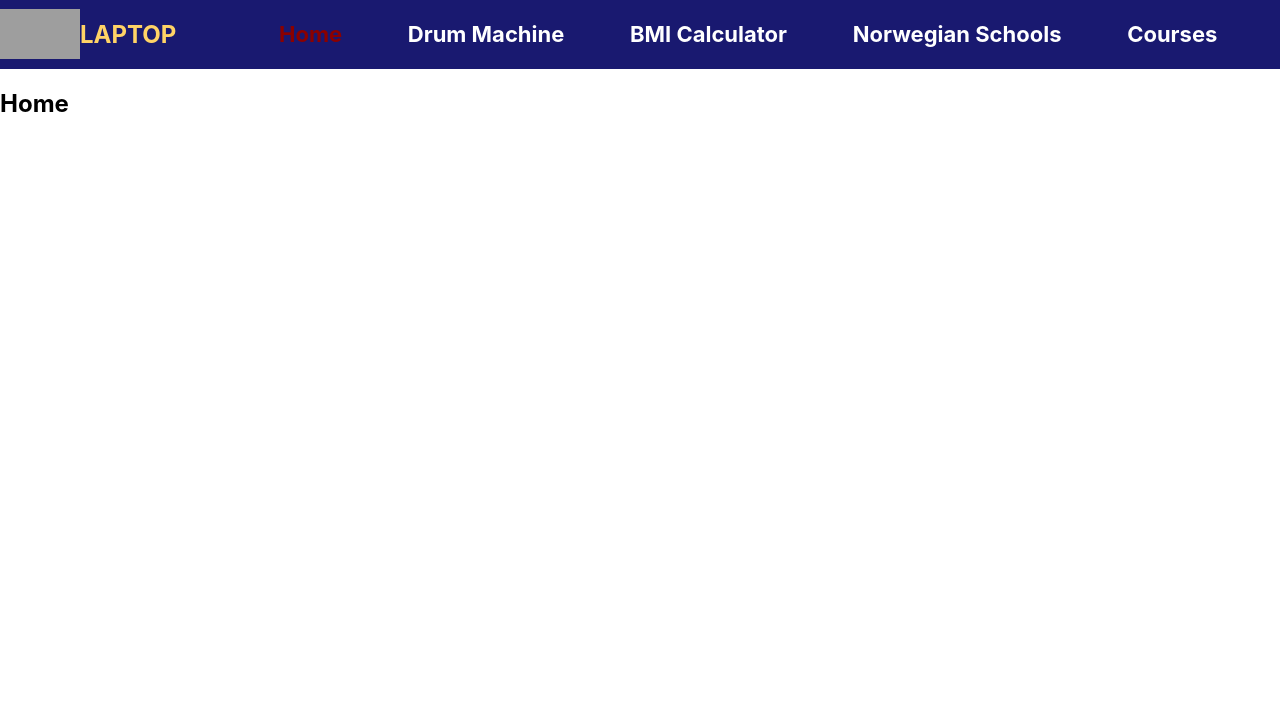
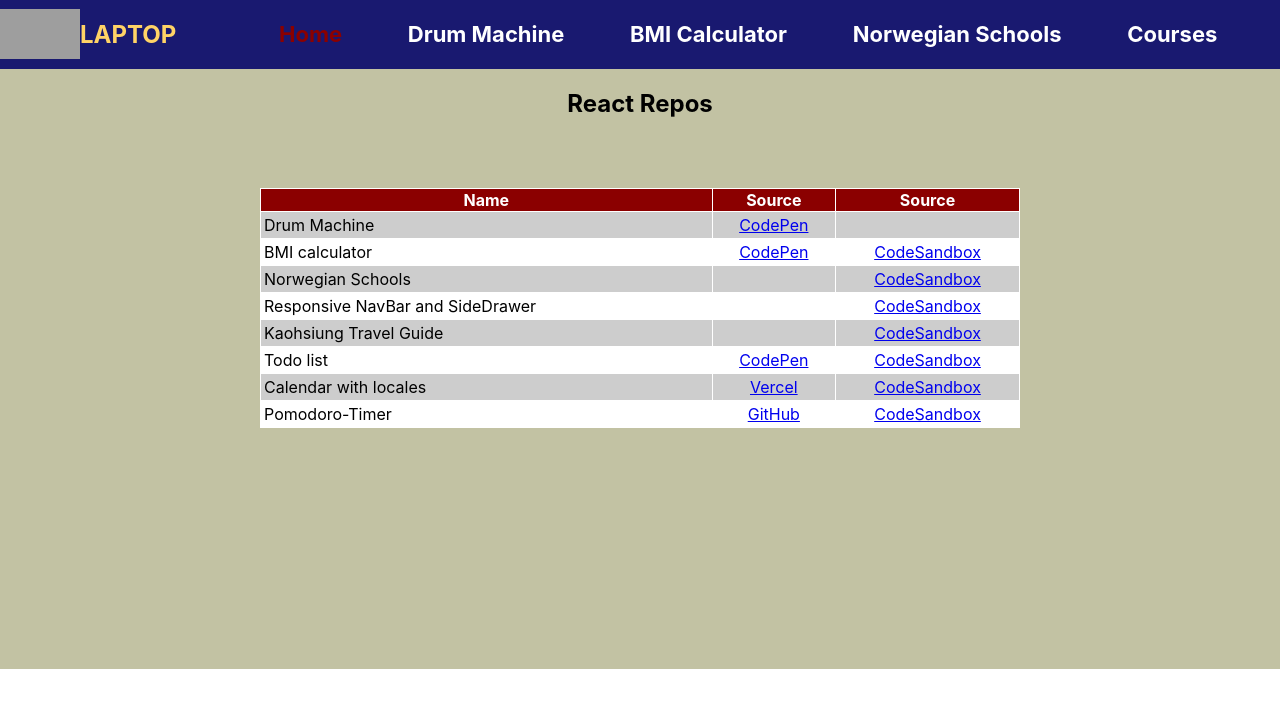
Before and after one commit to wolfzxcv/react-repos, a React (Create React App) app: page / in a window 1280 px wide. Shown: the top 708 px of the page. Built offline with nearby package versions, Linux system fonts and the light colour scheme; grey boxes are pictures that could not be loaded.

Commit message:
refactor(many): refactor structure and styling

```diff
--- a/src/App.tsx
+++ b/src/App.tsx
@@ -3,13 +3,13 @@ import { ThemeProvider } from 'styled-components';
 import Layout, {
   Course,
   Courses,
-  CoursesIndex,
-  Home,
-  NoMatch
+  CoursesIndex
 } from './components/Base/Layout';
 import theme from './styles/theme';
 import BmiCalculator from './views/BmiCalculator';
 import DrumMachine from './views/DrumMachine';
+import Home from './views/Home';
+import NoMatch from './views/NoMatch';
 import NorwegianSchools from './views/NorwegianSchools';
 
 const App = () => {
--- a/src/components/Base/Layout.tsx
+++ b/src/components/Base/Layout.tsx
@@ -14,15 +14,10 @@ const StyledLayout = styled.div`
   width: 100%;
 `;
 
-export const Home = () => (
-  <div>
-    <h2>Home</h2>
-  </div>
-);
-
 export const Courses = () => (
   <div>
     <h2>Courses</h2>
+    <span>Example from React Router</span>
     <Outlet />
   </div>
 );
@@ -67,13 +62,4 @@ function capitalizeString(s: string): string {
   return s.charAt(0).toUpperCase() + s.slice(1);
 }
 
-export const NoMatch = () => (
-  <div>
-    <h2>It looks like you&apos;re lost...</h2>
-    <p>
-      <Link to="/">Go to the home page</Link>
-    </p>
-  </div>
-);
-
 export default Layout;
--- a/src/views/DrumMachine/index.tsx
+++ b/src/views/DrumMachine/index.tsx
@@ -27,6 +27,7 @@ const DrumMachine: React.FC<{}> = () => {
 };
 
 const StyledDrumMachine = styled.div`
+  min-height: 600px;
   display: flex;
   flex-direction: column;
   justify-content: space-around;
--- /dev/null
+++ b/src/views/Home/index.tsx
@@ -0,0 +1,188 @@
+import React from 'react';
+import styled from 'styled-components';
+
+const Home: React.FC<{}> = () => (
+  <StyledHome>
+    <h2>React Repos</h2>
+    <table>
+      <thead>
+        <tr>
+          <th>Name</th>
+          <th>Source</th>
+          <th>Source</th>
+        </tr>
+      </thead>
+      <tbody>
+        <tr>
+          <td>Drum Machine</td>
+          <td>
+            <a
+              href="https://codepen.io/nienyingchou/full/rgReZj"
+              target="_blank"
+              rel="noreferrer"
+            >
+              CodePen
+            </a>
+          </td>
+          <td />
+        </tr>
+
+        <tr>
+          <td>BMI calculator</td>
+          <td>
+            <a
+              href="https://codepen.io/nienyingchou/full/YoXNZK"
+              target="_blank"
+              rel="noreferrer"
+            >
+              CodePen
+            </a>
+          </td>
+          <td>
+            <a href="https://vdogv.csb.app/" target="_blank" rel="noreferrer">
+              CodeSandbox
+            </a>
+          </td>
+        </tr>
+
+        <tr>
+          <td>Norwegian Schools</td>
+          <td />
+          <td>
+            <a href="https://662b8.csb.app/" target="_blank" rel="noreferrer">
+              CodeSandbox
+            </a>
+          </td>
+        </tr>
+
+        <tr>
+          <td>Responsive NavBar and SideDrawer</td>
+          <td />
+          <td>
+            <a href="https://g56t2.csb.app/" target="_blank" rel="noreferrer">
+              CodeSandbox
+            </a>
+          </td>
+        </tr>
+
+        <tr>
+          <td>Kaohsiung Travel Guide</td>
+          <td />
+          <td>
+            <a href="https://ove31.csb.app/" target="_blank" rel="noreferrer">
+              CodeSandbox
+            </a>
+          </td>
+        </tr>
+
+        <tr>
+          <td>Todo list</td>
+          <td>
+            <a
+              href="https://codepen.io/nienyingchou/full/VJZobX"
+              target="_blank"
+              rel="noreferrer"
+            >
+              CodePen
+            </a>
+          </td>
+          <td>
+            <a href="https://jum8z.csb.app/" target="_blank" rel="noreferrer">
+              CodeSandbox
+            </a>
+          </td>
+        </tr>
+
+        <tr>
+          <td>Calendar with locales</td>
+          <td>
+            <a
+              href="https://next-calendar-seven.vercel.app/"
+              target="_blank"
+              rel="noreferrer"
+            >
+              Vercel
+            </a>
+          </td>
+          <td>
+            <a
+              href="https://3kizfo.sse.codesandbox.io/"
+              target="_blank"
+              rel="noreferrer"
+            >
+              CodeSandbox
+            </a>
+          </td>
+        </tr>
+
+        <tr>
+          <td>Pomodoro-Timer</td>
+          <td>
+            <a
+              href="https://wolfzxcv.github.io/Pomodoro-Timer/"
+              target="_blank"
+              rel="noreferrer"
+            >
+              GitHub
+            </a>
+          </td>
+          <td>
+            <a
+              href="https://sgbr5b.csb.app/Pomodoro-Timer/"
+              target="_blank"
+              rel="noreferrer"
+            >
+              CodeSandbox
+            </a>
+          </td>
+        </tr>
+      </tbody>
+    </table>
+  </StyledHome>
+);
+
+const StyledHome = styled.div`
+  min-height: 600px;
+  background-color: ${props => props.theme.colors.borderGray};
+  display: flex;
+  flex-direction: column;
+  align-items: center;
+
+  table {
+    margin: 50px 0;
+    width: 100%;
+    max-width: 760px;
+    border-collapse: collapse;
+    td,
+    th {
+      border: 1px solid ${props => props.theme.colors.white};
+    }
+
+    thead {
+      th {
+        color: ${props => props.theme.colors.white};
+        background-color: ${props => props.theme.colors.darkRed};
+      }
+    }
+
+    tbody {
+      td {
+        padding: 3px;
+      }
+      td:not(:nth-of-type(1)) {
+        text-align: center;
+      }
+    }
+
+    tbody {
+      tr:nth-of-type(odd) {
+        background: ${props => props.theme.colors.footerGray};
+      }
+      tr:nth-of-type(even) {
+        background: ${props => props.theme.colors.white};
+      }
+    }
+  }
+`;
+
+export default Home;
--- /dev/null
+++ b/src/views/NoMatch/index.tsx
@@ -0,0 +1,13 @@
+import React from 'react';
+import { Link } from 'react-router-dom';
+
+const NoMatch: React.FC<{}> = () => (
+  <div>
+    <h2>It looks like you&apos;re lost...</h2>
+    <p>
+      <Link to="/">Go to the home page</Link>
+    </p>
+  </div>
+);
+
+export default NoMatch;
--- a/src/views/NorwegianSchools/index.tsx
+++ b/src/views/NorwegianSchools/index.tsx
@@ -1,4 +1,5 @@
 import React from 'react';
+import styled from 'styled-components';
 import FakeButton from './FakeButton';
 import Footer from './Footer';
 import Header from './Header';
@@ -8,7 +9,7 @@ import Search from './Search';
 import ToTop from './ToTop';
 
 const NorwegianSchools: React.FC<{}> = () => (
-  <>
+  <StyledNorwegianSchools>
     <Header />
     <Search />
     <FakeButton />
@@ -16,7 +17,13 @@ const NorwegianSchools: React.FC<{}> = () => (
     <Jobbe />
     <Footer />
     <ToTop />
-  </>
+  </StyledNorwegianSchools>
 );
 
+const StyledNorwegianSchools = styled.div`
+  @media (max-width: 768px) {
+    display: none;
+  }
+`;
+
 export default NorwegianSchools;
```
Also changed, not shown: src/views/BmiCalculator/List.tsx (+4 -6 lines), 2 other files (tests, documents, lock files or other folders).
